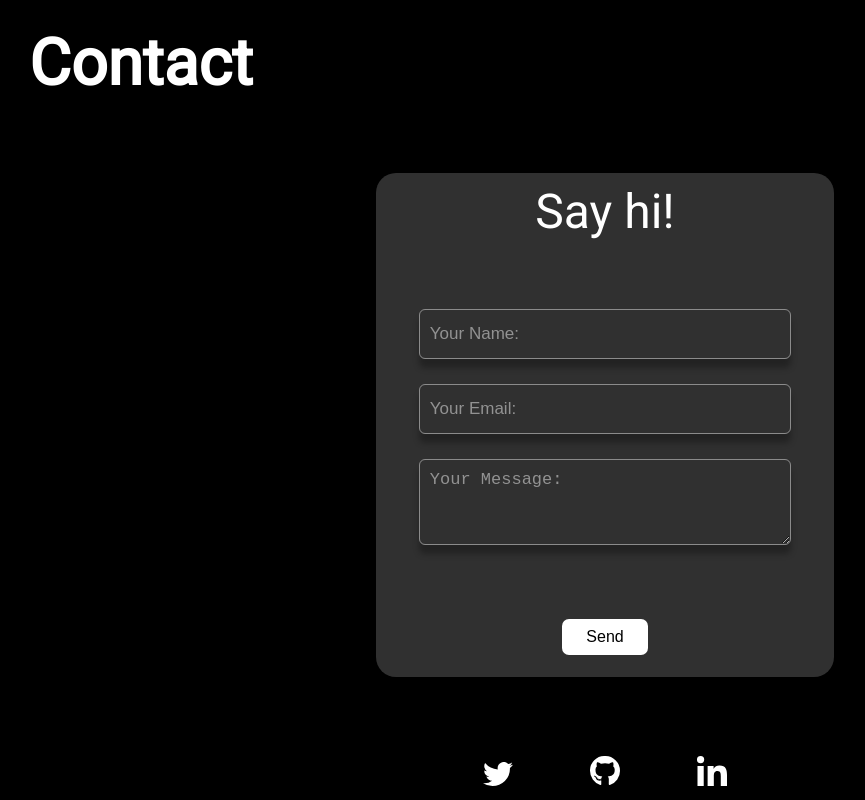
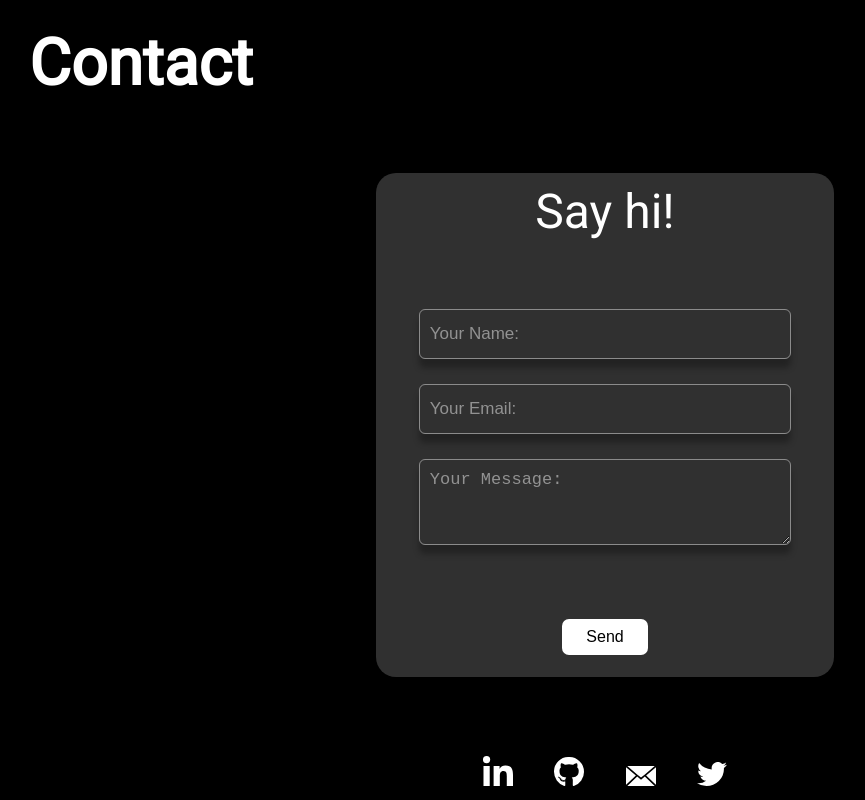
Before and after one commit to Rodanus/portfolio, a plain HTML site: page index.html in a window 1280 px wide. Shown: the part 3173-3973 px from the top of the page, without its empty margins (35-900 px from the left). Drawn offline with Linux system fonts and the light colour scheme.

Commit message:
Add email link & rearrange links in footer

```diff
--- a/css/style.css
+++ b/css/style.css
@@ -336,7 +336,8 @@ textarea {
   width: 30px;
 }
 
-.twitter-link {
+.footer-link,
+.email-link {
   align-self: flex-end;
 }
 
--- a/index.html
+++ b/index.html
@@ -281,13 +281,14 @@
       <footer class="page-footer flex">
         <div class="footer-links-con flex">
           <a
-            href="https://www.twitter.com/roudan_chirkoh"
-            class="footer-link twitter-link"
+            href="https://www.linkedin.com/in/roudan-chirkoh"
+            class="footer-link"
             target="_blank"
             ><img
-              src="/assets/twitter-logo.svg"
-              alt="Twitter logo"
+              src="/assets/linkedin-logo.svg"
+              alt=""
               class="footer-link-logo"
+              alt="Linkedin Logo"
           /></a>
 
           <a
@@ -301,14 +302,23 @@
           /></a>
 
           <a
-            href="https://www.linkedin.com/in/roudan-chirkoh"
-            class="footer-link"
+            href="mailto:roudan.chirkoh@gmail.com?Subject=Hello!"
+            class="footer-link email-link"
             target="_blank"
             ><img
-              src="/assets/linkedin-logo.svg"
-              alt=""
+              src="/assets/email-icon.svg"
+              alt="Email logo"
               class="footer-link-logo"
-              alt="Linkedin Logo"
+          /></a>
+
+          <a
+            href="https://www.twitter.com/roudan_chirkoh"
+            class="footer-link twitter-link"
+            target="_blank"
+            ><img
+              src="/assets/twitter-logo.svg"
+              alt="Twitter logo"
+              class="footer-link-logo"
           /></a>
         </div>
       </footer>
```
Also changed, not shown: assets/email-icon.svg (added).
